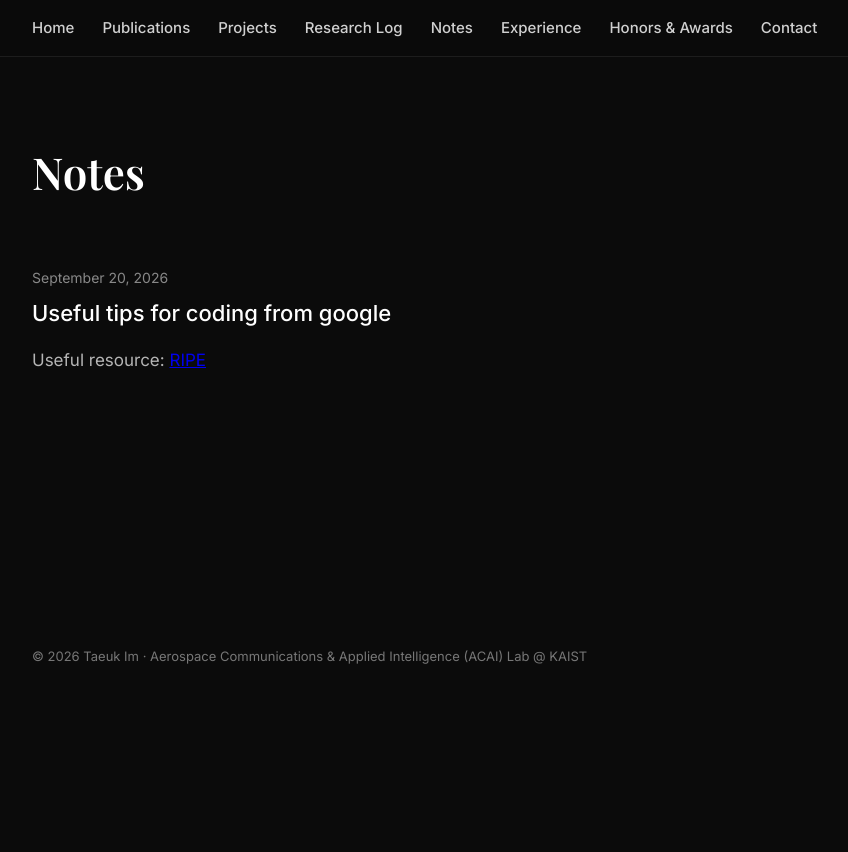
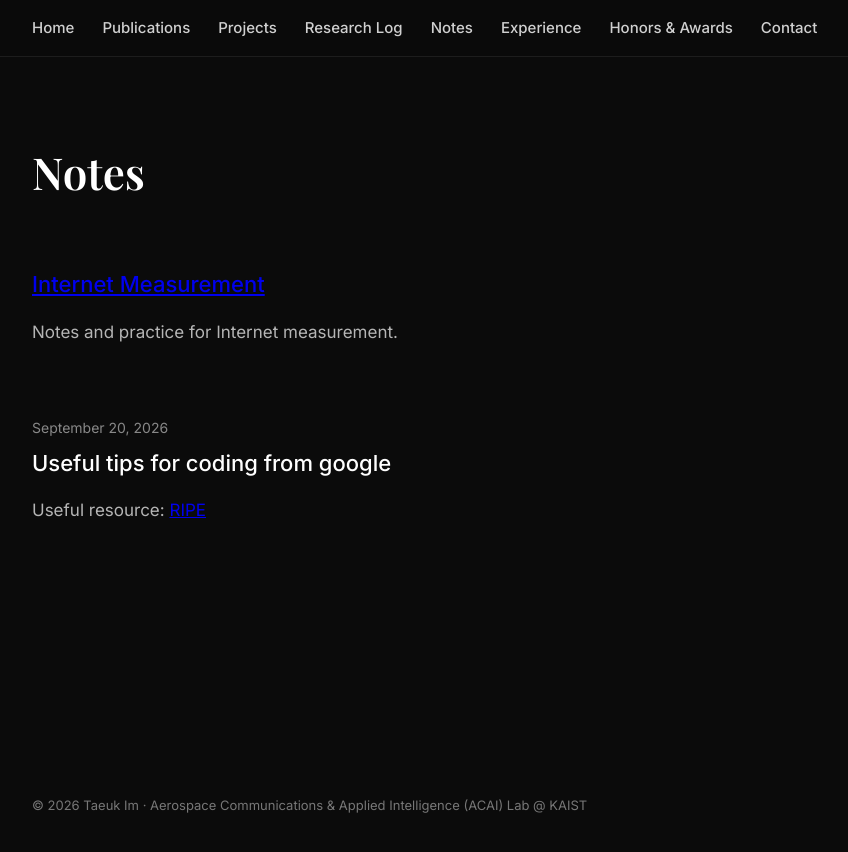
Before and after one commit to taeuk97/taeuk97.github.io, a Jekyll site: the page notes.html, which Jekyll copies as it is, in a window 1280 px wide. Shown: the top 852 px of the page, without its empty margins (32-880 px from the left). Built offline with Jekyll 4.4.1, drawn with Linux system fonts in a browser that asks for light colours.

Commit message:
Update notes.html

```diff
--- a/notes.html
+++ b/notes.html
@@ -150,6 +150,24 @@
 
         <h2>Notes</h2>
 
+        <!-- INTERNET MEASUREMENT -->
+
+        <article class="note">
+
+          <h3>
+            <a href="/note/internet-measurement/">
+              Internet Measurement
+            </a>
+          </h3>
+
+          <p>
+            Notes and practice for Internet measurement.
+          </p>
+
+        </article>
+
+
+
 
         <!-- NOTE -->
 
```
